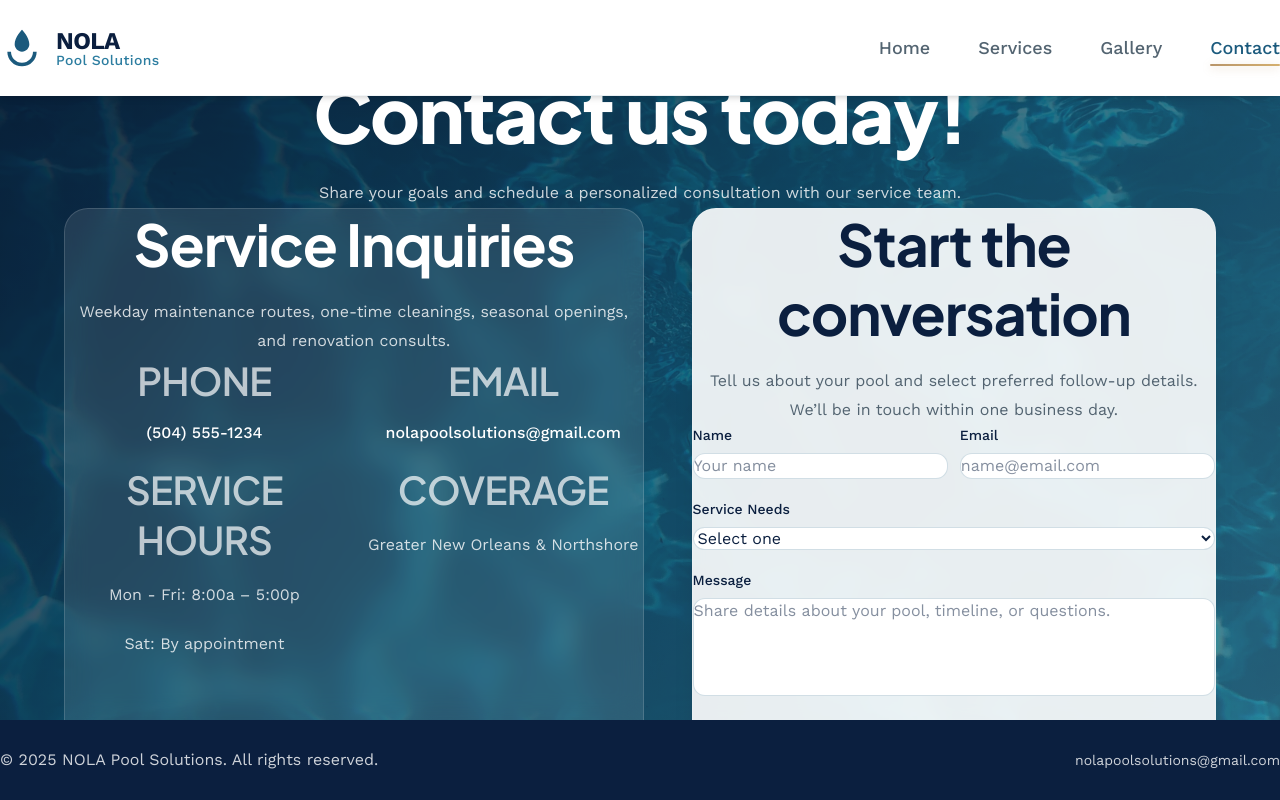
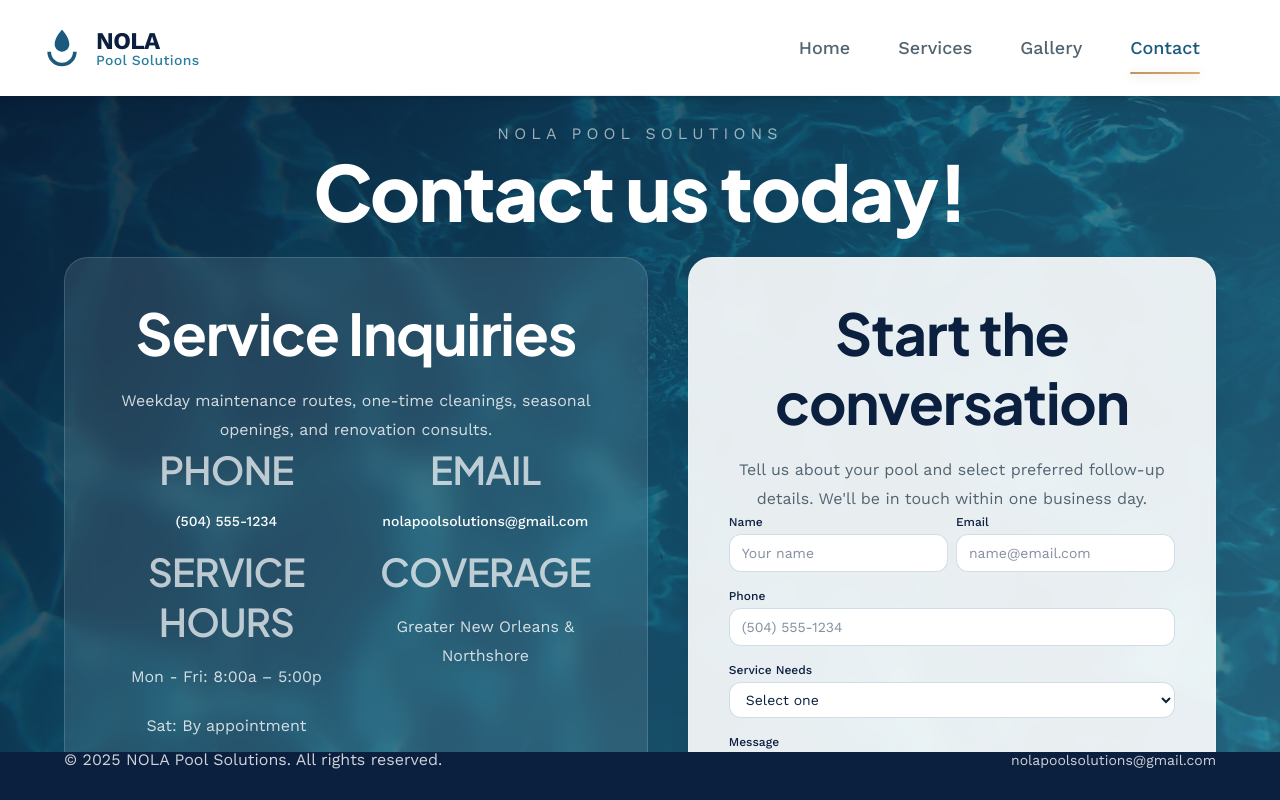
Before and after one commit to WBHankins93/nps, a Next.js app: page /contact in a window 1280 px wide. Built offline with nearby package versions, Linux system fonts and the light colour scheme.

Commit message:
overhaul of design. Spacing/padding corrected. Footer now visible on all pages.

```diff
--- a/app/globals.css
+++ b/app/globals.css
@@ -93,9 +93,9 @@
   --font-accent: var(--font-playfair);
 }
 
+/* FIXED: Only reset margin and box-sizing, NOT padding (Tailwind needs to control padding) */
 * {
   margin: 0;
-  padding: 0;
   box-sizing: border-box;
 }
 
@@ -119,6 +119,15 @@ body {
 main {
   flex: 1;
   min-height: 0;
+}
+
+/* Mobile: Allow scrolling */
+@media (max-width: 767px) {
+  body {
+    overflow-y: auto;
+    height: auto;
+    min-height: 100vh;
+  }
 }
 
 /* Desktop: Non-scrollable */
@@ -181,7 +190,9 @@ p + p {
 }
 
 /* Smooth transitions - optimized */
-* {
+*,
+*::before,
+*::after {
   transition: color 0.3s ease, background-color 0.3s ease, transform 0.3s ease, opacity 0.3s ease;
 }
 
--- a/app/page.tsx
+++ b/app/page.tsx
@@ -1,11 +1,9 @@
 import HomeShowcase from "@/components/pages/HomeShowcase";
-import Footer from "@/components/Footer"
 
 export default function HomePage() {
   return (
     <div className="h-full w-full">
       <HomeShowcase />
-      <Footer />
     </div>
   );
 }
--- a/components/pages/ContactShowcase.tsx
+++ b/components/pages/ContactShowcase.tsx
@@ -2,7 +2,7 @@ import Button from "@/components/Button";
 
 export default function ContactShowcase() {
   return (
-    <section className="relative h-full w-full overflow-hidden">
+    <section className="relative w-full overflow-hidden" style={{ height: 'calc(100vh - 80px - 64px)' }}>
       <div
         className="absolute inset-0"
         style={{
@@ -14,124 +14,135 @@ export default function ContactShowcase() {
       />
       <div className="absolute inset-0 bg-black/20" />
 
-      <div className="relative z-10 flex h-full items-center justify-center px-6 py-8 text-white md:px-10 lg:px-16">
-        <div className="w-full max-w-6xl">
-          <header className="mb-10 flex flex-col items-center space-y-3 text-center md:mb-12 md:space-y-4">
-            <p className="text-sm uppercase tracking-[0.32em] text-white/60 md:text-base">
-              NPS
+      <div className="relative z-10 flex h-full items-start justify-center px-6 py-4 pb-20 text-white md:px-10 md:py-6 md:pb-24 lg:px-16 lg:pb-28">
+        <div className="w-full max-w-7xl">
+          <header className="mb-4 flex flex-col items-center space-y-1 text-center md:mb-6 md:space-y-2">
+            <p className="text-xs uppercase tracking-[0.32em] text-white/60">
+              NOLA Pool Solutions
             </p>
-            <h1 className="text-3xl font-bold md:text-4xl lg:text-5xl">
+            <h1 className="text-2xl font-bold md:text-3xl lg:text-4xl">
               Contact us today!
             </h1>
-            <p className="max-w-2xl text-center text-base leading-relaxed text-white/80 md:text-lg">
-              Share your goals and schedule a personalized consultation with our service team.
-            </p>
           </header>
 
-          <div className="grid gap-8 md:grid-cols-[1.05fr_0.95fr] md:gap-10 lg:gap-12">
-            <div className="flex flex-col justify-between rounded-3xl border border-white/15 bg-white/10 p-8 text-center backdrop-blur-md md:p-12 lg:p-16">
-              <div className="space-y-5 md:space-y-6">
+          <div className="grid gap-6 md:grid-cols-[1.05fr_0.95fr] md:gap-8 lg:gap-10">
+            {/* LEFT PANEL - COMPACT PADDING */}
+            <div className="flex flex-col justify-between rounded-3xl border border-white/15 bg-white/10 p-6 text-center backdrop-blur-md md:p-8 lg:p-10">
+              <div className="space-y-4 md:space-y-5">
                 <section>
-                  <h2 className="text-xl font-semibold md:text-2xl">
+                  <h2 className="text-lg font-semibold md:text-xl">
                     Service Inquiries
                   </h2>
-                  <p className="mt-2 text-sm leading-relaxed text-white/80 md:text-base">
+                  <p className="mt-1 text-xs leading-relaxed text-white/80 md:text-sm">
                     Weekday maintenance routes, one-time cleanings, seasonal openings, and renovation consults.
                   </p>
                 </section>
 
-                <section className="grid gap-4 md:grid-cols-2 md:gap-5">
+                <section className="grid gap-3 md:grid-cols-2 md:gap-4">
                   <div>
-                    <h3 className="text-sm font-semibold uppercase tracking-wide text-white/70">
+                    <h3 className="text-xs font-semibold uppercase tracking-wide text-white/70">
                       Phone
                     </h3>
                     <a
                       href="tel:15045551234"
-                      className="mt-1 block text-base font-medium text-white transition-opacity hover:opacity-80"
+                      className="mt-1 block text-sm font-medium text-white transition-opacity hover:opacity-80"
                     >
                       (504) 555-1234
                     </a>
                   </div>
                   <div>
-                    <h3 className="text-sm font-semibold uppercase tracking-wide text-white/70">
+                    <h3 className="text-xs font-semibold uppercase tracking-wide text-white/70">
                       Email
                     </h3>
                     <a
                       href="mailto:nolapoolsolutions@gmail.com"
-                      className="mt-1 block text-base font-medium text-white transition-opacity hover:opacity-80"
+                      className="mt-1 block text-sm font-medium text-white transition-opacity hover:opacity-80"
                     >
                       nolapoolsolutions@gmail.com
                     </a>
                   </div>
                   <div>
-                    <h3 className="text-sm font-semibold uppercase tracking-wide text-white/70">
+                    <h3 className="text-xs font-semibold uppercase tracking-wide text-white/70">
                       Service Hours
                     </h3>
-                    <p className="mt-1 text-base text-white/80">
+                    <p className="mt-1 text-sm text-white/80">
                       Mon - Fri: 8:00a – 5:00p
                     </p>
-                    <p className="text-base text-white/80">Sat: By appointment</p>
+                    <p className="text-sm text-white/80">Sat: By appointment</p>
                   </div>
                   <div>
-                    <h3 className="text-sm font-semibold uppercase tracking-wide text-white/70">
+                    <h3 className="text-xs font-semibold uppercase tracking-wide text-white/70">
                       Coverage
                     </h3>
-                    <p className="mt-1 text-base text-white/80">
+                    <p className="mt-1 text-sm text-white/80">
                       Greater New Orleans & Northshore
                     </p>
                   </div>
                 </section>
               </div>
 
-              <div className="mt-6 rounded-2xl bg-white/8 p-4 text-center text-sm leading-relaxed text-white/75 md:text-base">
+              <div className="mt-4 rounded-2xl bg-white/8 p-3 text-center text-xs leading-relaxed text-white/75 md:text-sm">
                 <strong className="font-semibold text-white">
                   Need emergency service?
                 </strong>{" "}
-                Call or email and we’ll prioritize a same-day response whenever routes allow.
+                Call or email and we'll prioritize a same-day response whenever routes allow.
               </div>
             </div>
 
-            <div className="rounded-3xl border border-white/15 bg-white/90 p-8 text-[#0B1F3F] shadow-xl backdrop-blur md:p-12 lg:p-16">
-              <h2 className="text-center text-xl font-semibold md:text-2xl">
+            {/* RIGHT PANEL - COMPACT PADDING */}
+            <div className="rounded-3xl border border-white/15 bg-white/90 p-6 text-[#0B1F3F] shadow-xl backdrop-blur md:p-8 lg:p-10">
+              <h2 className="text-center text-lg font-semibold md:text-xl">
                 Start the conversation
               </h2>
-              <p className="mt-2 text-center text-sm leading-relaxed text-[#536471] md:text-base">
-                Tell us about your pool and select preferred follow-up details. We’ll be in touch within one business day.
+              <p className="mt-1 text-center text-xs leading-relaxed text-[#536471] md:text-sm">
+                Tell us about your pool and select preferred follow-up details. We'll be in touch within one business day.
               </p>
 
-              <form className="mt-6 grid gap-4 md:gap-5">
-                <div className="grid gap-3 md:grid-cols-2">
-                  <label className="flex flex-col gap-2">
-                    <span className="text-sm font-medium text-[#0B1F3F]">
+              <form className="mt-4 grid gap-3 md:gap-4">
+                <div className="grid gap-2 md:grid-cols-2">
+                  <label className="flex flex-col gap-1">
+                    <span className="text-xs font-medium text-[#0B1F3F]">
                       Name
                     </span>
                     <input
                       type="text"
                       name="name"
                       placeholder="Your name"
-                      className="rounded-xl border border-[#1B5A7D]/20 bg-white px-4 py-3 text-sm text-[#0B1F3F] outline-none transition focus:border-[#2C7DA0] focus:ring-2 focus:ring-[#2C7DA0]/30 md:text-base"
+                      className="rounded-xl border border-[#1B5A7D]/20 bg-white px-3 py-2 text-xs text-[#0B1F3F] outline-none transition focus:border-[#2C7DA0] focus:ring-2 focus:ring-[#2C7DA0]/30 md:text-sm"
                     />
                   </label>
-                  <label className="flex flex-col gap-2">
-                    <span className="text-sm font-medium text-[#0B1F3F]">
+                  <label className="flex flex-col gap-1">
+                    <span className="text-xs font-medium text-[#0B1F3F]">
                       Email
                     </span>
                     <input
                       type="email"
                       name="email"
                       placeholder="name@email.com"
-                      className="rounded-xl border border-[#1B5A7D]/20 bg-white px-4 py-3 text-sm text-[#0B1F3F] outline-none transition focus:border-[#2C7DA0] focus:ring-2 focus:ring-[#2C7DA0]/30 md:text-base"
+                      className="rounded-xl border border-[#1B5A7D]/20 bg-white px-3 py-2 text-xs text-[#0B1F3F] outline-none transition focus:border-[#2C7DA0] focus:ring-2 focus:ring-[#2C7DA0]/30 md:text-sm"
                     />
                   </label>
                 </div>
 
-                <label className="flex flex-col gap-2">
-                  <span className="text-sm font-medium text-[#0B1F3F]">
+                <label className="flex flex-col gap-1">
+                  <span className="text-xs font-medium text-[#0B1F3F]">
+                    Phone
+                  </span>
+                  <input
+                    type="tel"
+                    name="phone"
+                    placeholder="(504) 555-1234"
+                    className="rounded-xl border border-[#1B5A7D]/20 bg-white px-3 py-2 text-xs text-[#0B1F3F] outline-none transition focus:border-[#2C7DA0] focus:ring-2 focus:ring-[#2C7DA0]/30 md:text-sm"
+                  />
+                </label>
+
+                <label className="flex flex-col gap-1">
+                  <span className="text-xs font-medium text-[#0B1F3F]">
                     Service Needs
                   </span>
                   <select
                     name="service"
-                    className="rounded-xl border border-[#1B5A7D]/20 bg-white px-4 py-3 text-sm text-[#0B1F3F] outline-none transition focus:border-[#2C7DA0] focus:ring-2 focus:ring-[#2C7DA0]/30 md:text-base"
+                    className="rounded-xl border border-[#1B5A7D]/20 bg-white px-3 py-2 text-xs text-[#0B1F3F] outline-none transition focus:border-[#2C7DA0] focus:ring-2 focus:ring-[#2C7DA0]/30 md:text-sm"
                     defaultValue=""
                   >
                     <option value="" disabled>
@@ -144,20 +155,20 @@ export default function ContactShowcase() {
                   </select>
                 </label>
 
-                <label className="flex flex-col gap-2">
-                  <span className="text-sm font-medium text-[#0B1F3F]">
+                <label className="flex flex-col gap-1">
+                  <span className="text-xs font-medium text-[#0B1F3F]">
                     Message
                   </span>
                   <textarea
                     name="message"
                     placeholder="Share details about your pool, timeline, or questions."
-                    rows={4}
-                    className="resize-none rounded-xl border border-[#1B5A7D]/20 bg-white px-4 py-3 text-sm text-[#0B1F3F] outline-none transition focus:border-[#2C7DA0] focus:ring-2 focus:ring-[#2C7DA0]/30 md:text-base"
+                    rows={3}
+                    className="resize-none rounded-xl border border-[#1B5A7D]/20 bg-white px-3 py-2 text-xs text-[#0B1F3F] outline-none transition focus:border-[#2C7DA0] focus:ring-2 focus:ring-[#2C7DA0]/30 md:text-sm"
                   />
                 </label>
 
-                <div className="flex flex-col items-center gap-4 md:flex-row md:items-center md:justify-between">
-                  <p className="text-center text-xs text-[#536471] md:text-left md:text-sm">
+                <div className="flex flex-col items-center gap-3 md:flex-row md:items-center md:justify-between">
+                  <p className="text-center text-xs text-[#536471] md:text-left">
                     We respond within one business day. No marketing emails—ever.
                   </p>
                   <Button type="submit" variant="primary" size="md">
```
Also changed, not shown: components/pages/GalleryShowcase.tsx (+14 -14 lines), components/pages/HomeShowcase.tsx (+10 -26 lines), components/pages/ServicesShowcase.tsx (+75 -101 lines), package.json (+7 -5 lines), 1 other file (tests, documents, lock files or other folders).
